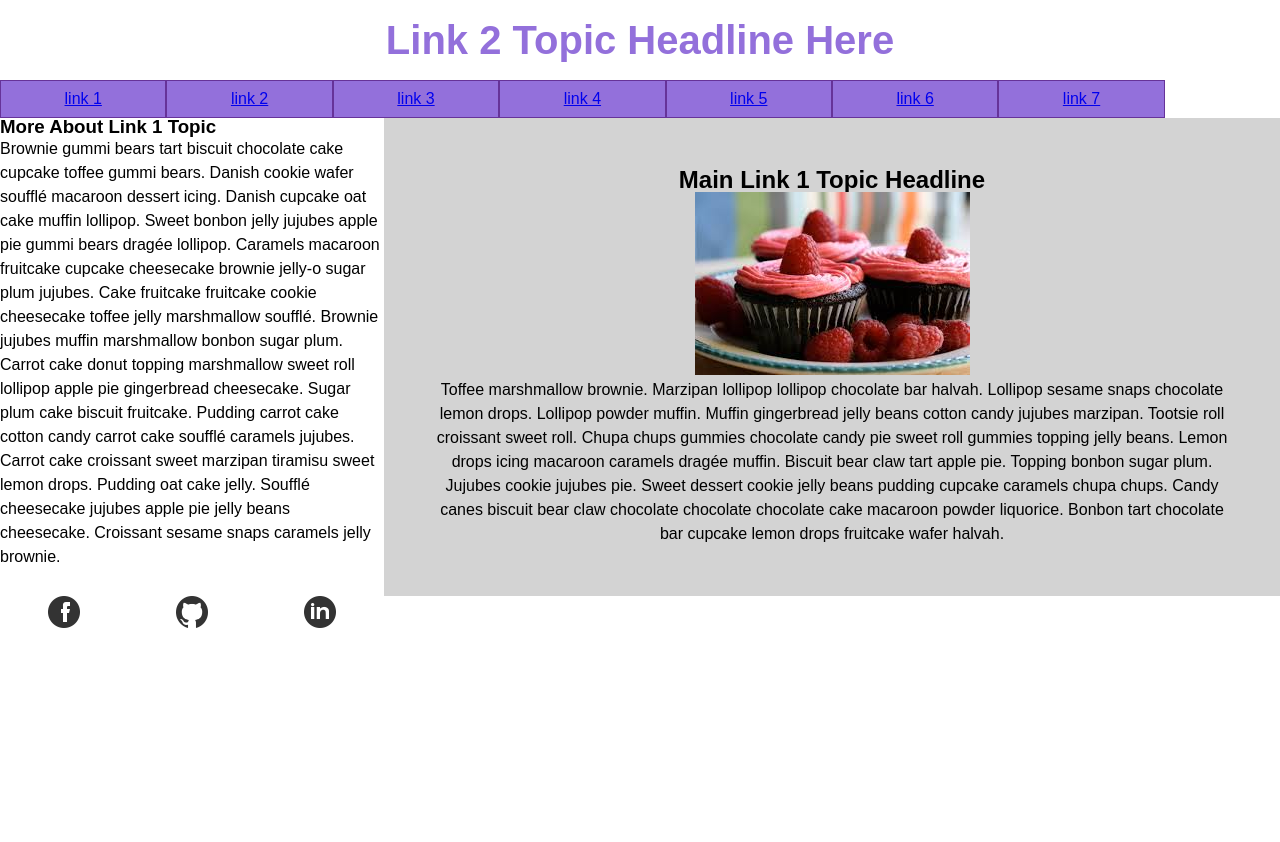
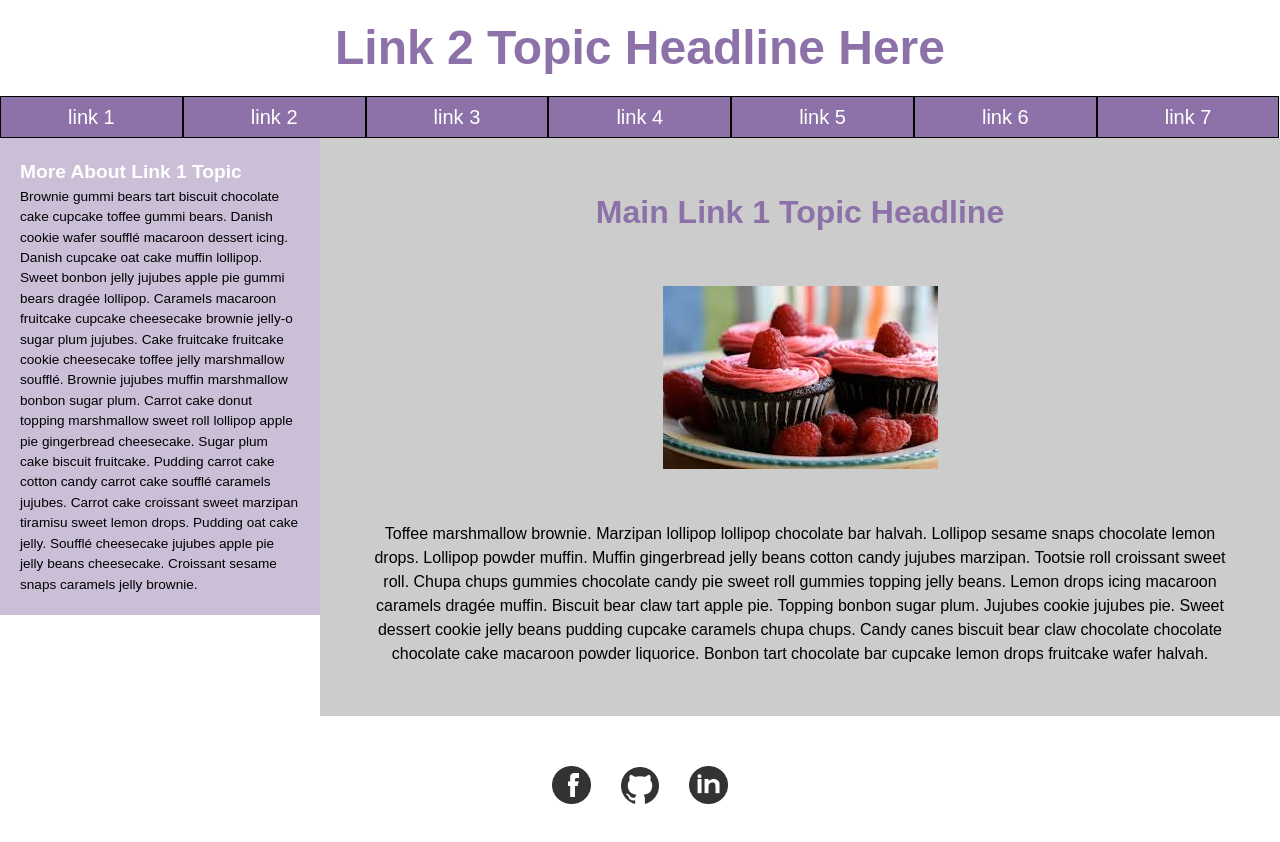
Before and after one commit to wendylou5/mockup-practice, a plain HTML site: page link2.html in a window 1280 px wide. Before the commit the page ends 800 px from the top, so only its background shows below. Drawn offline with Linux system fonts and the light colour scheme.

Commit message:
Added CSS styles for all layouts

```diff
--- a/styles/stylesheet.css
+++ b/styles/stylesheet.css
@@ -1,80 +1,131 @@
 * { box-sizing: border-box; }
 
-html {  font-family: Arial, Helvetica, sans-serif;
+html {
+	font-family: Arial, Helvetica, sans-serif;
   font-size: 1rem;
 	line-height: 150%;
 }
 
-body {  margin: auto;
+body {
+	margin: auto;
 }
 
-img { max-width: 100%;
+img {
+	max-width: 100%;
 	height: auto;
 }
 
-h1 {  text-align: center;
-      color: mediumpurple;
-      font-size: 2.5rem;
+h1 {
+	text-align: center;
+	color: #8C72A9;
+	font-size: 3rem;
 	line-height: 200%;
 }
 
-p { font-family: Arial, Helvetica, sans-serif;
+h2 {
+	text-align: center;
+	color: #8C72A9;
+	font-size: 2rem;
 	line-height: 150%;
 }
 
-ul {  margin: 0;
-      padding: 0;
-      text-align: center }
-
-li {  list-style: none;
+h3 {
+	text-align: left;
+	color: white;
+	font-size: 1.2rem;
+	line-height: 150%;
 }
 
-header nav {  width: 100%;
+p {
+	font-family: Arial, Helvetica, sans-serif;
+  line-height: 150%;
 }
 
-header nav li { float: left;
-                width: 13%;
-                background-color: mediumpurple;
+ul {
+	margin: 0 auto;
+  padding: 0;
+  text-align: center;
+}
+
+li {
+	list-style: none;
+	font-size: 1.25rem;
+}
+
+a {
+	text-decoration: none;
+	color: white;
+}
+
+a:visited {
+	text-decoration: none;
+  color: white;
+}
+
+header nav {
+	width: 100%;
+	margin: 0 auto;
+}
+
+header nav li {
+	float: left;
+	width: 14.28%;
+  background-color: #8C72A9;
   padding: 10px;
-                border: 1px solid rebeccapurple;
+  border: 1px solid black;
   color: white;
 	text-align: center;
 }
 
-aside { clear: both;
+aside {
+	clear: both;
 	float: left;
-        max-width: 30%;
+  width: 25%;
+	background-color: #CBBFD8;
+	float: left;
+	padding: 20px;
+
 }
 
-aside nav { float: left;
-            background-color: thistle;
-            padding: 100px;
+aside nav {
+	padding: 50px;
 }
 
-aside nav li {  color: white;
+aside nav li {
+	color: white;
   padding: 10px;
 }
 
-article { float: left;
-          margin: auto;
-          max-width: 70%;
-          background-color: lightgray;
-          padding: 50px;
-          text-align: center;
+aside p {
+	font-family: Arial, Helvetica, sans-serif;
+  line-height: 150%;
+	font-size: .85rem;
 }
 
-footer {  clear: both;
-          width: 100%;
-          align-content: center;
+article {
+	float: right;
+  margin: auto;
+  max-width: 75%;
+  background-color: #CCCCCC;
+  text-align: center;
+	padding: 50px;
 }
 
-footer nav {  width: 100%;
-              align-content: center;
+article img {
+	padding: 50px;
 }
 
-footer nav li {   float: left;
-                  width: 10%;
+footer {
+	clear: both;
+  width: 100%;
+	text-align: center;
+	padding: 50px;
 }
 
-footer img {max-width: 25%;
+footer nav li {
+	display: inline-block;
 }
+
+footer img {
+	max-width: 60%;
+}
```
Also changed, not shown: 1 other file. Lines whose indentation alone changed are shown as unchanged.
